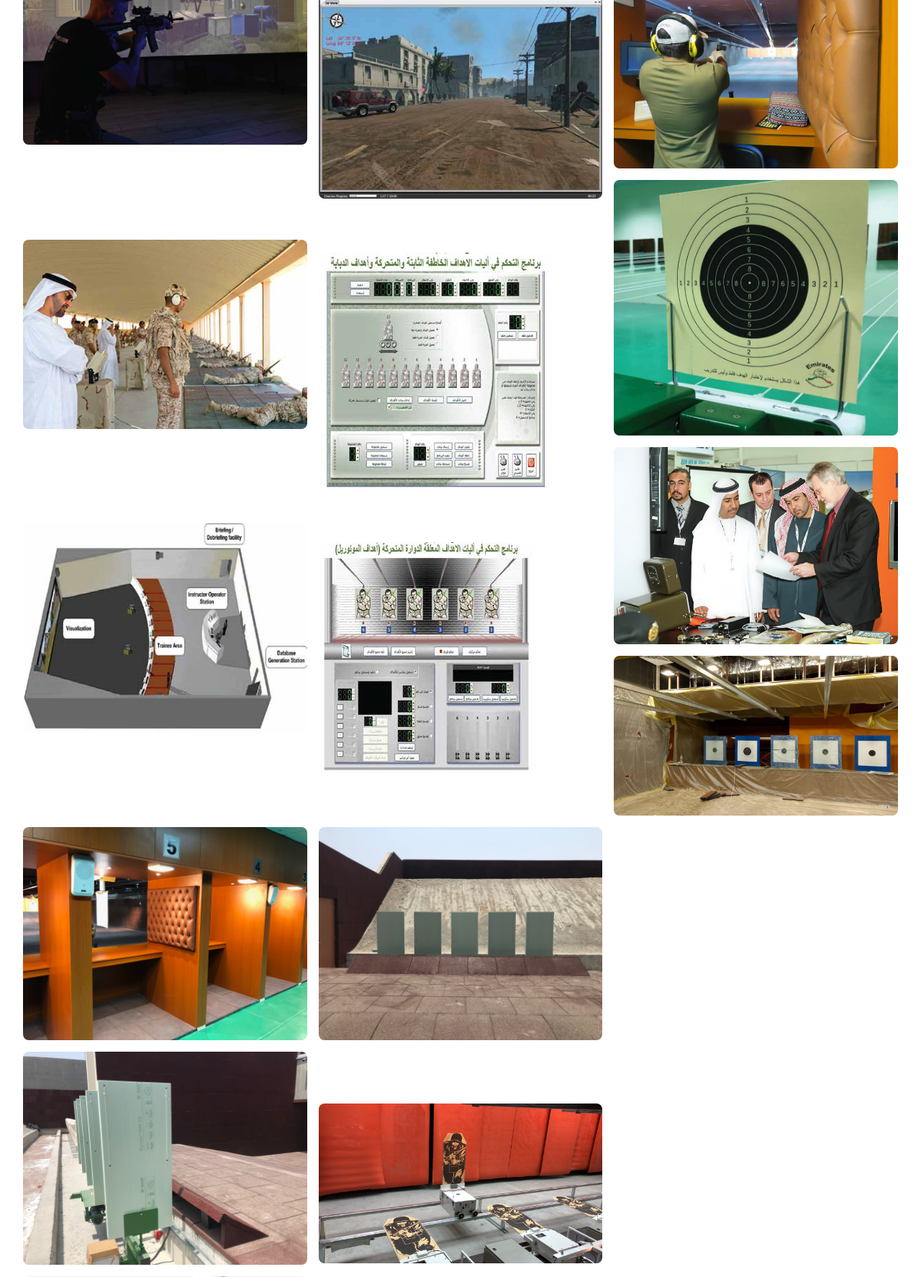
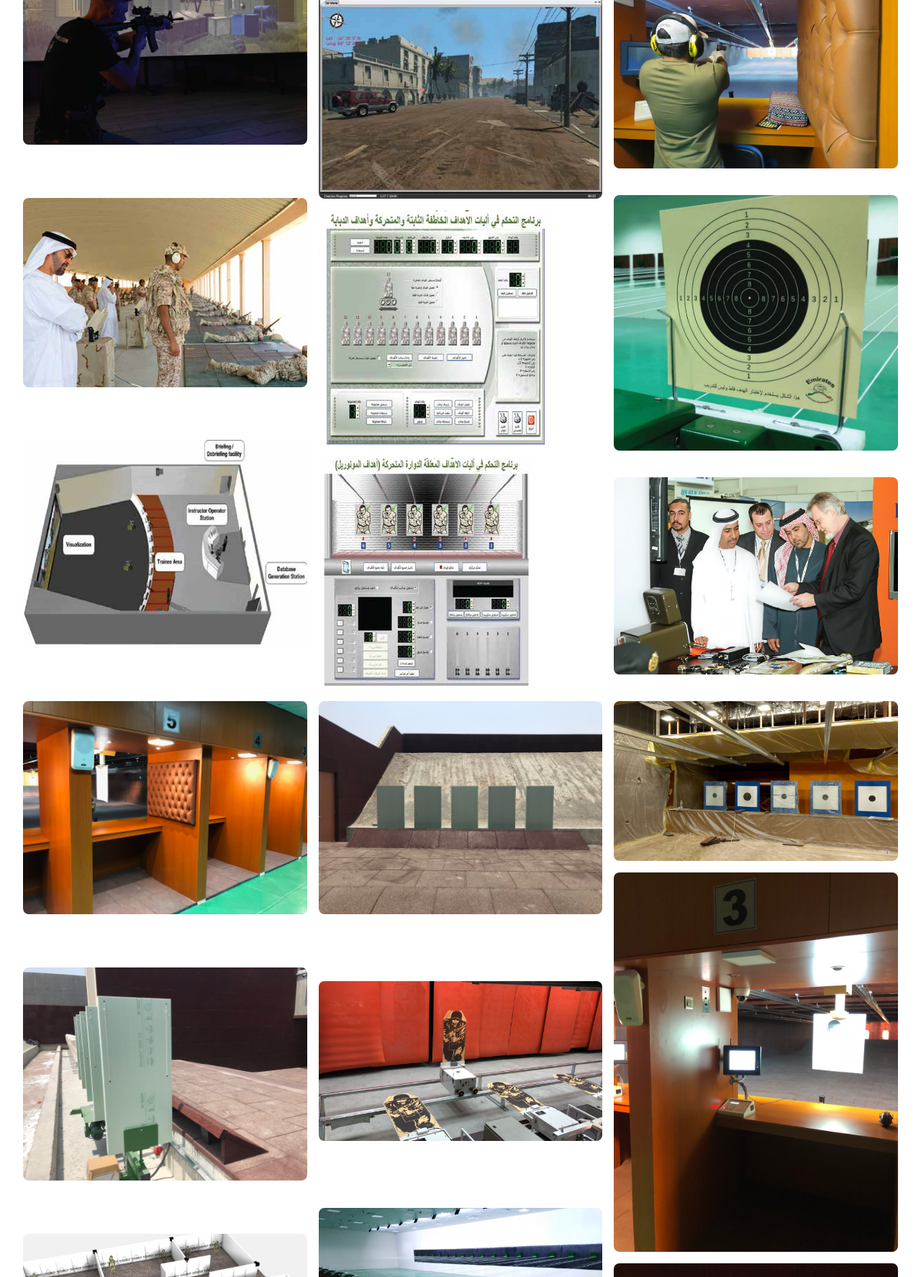
Before and after one commit to TheOnlyRealYT/Emirates-Shooting-Center, a Flask app: page /our_projects in a window 1280 px wide. Shown: the part 1440-3214 px from the top of the page at 72% size. Run offline with Flask 3, Linux system fonts and the light colour scheme.

Commit message:
fixed bug

```diff
--- a/templates/components/english_versions/our_projects_jumbotron.html
+++ b/templates/components/english_versions/our_projects_jumbotron.html
@@ -43,9 +43,6 @@
                 <div>
                     <img class="h-auto max-w-auto rounded-base" src="/img/gallery/g9.jpg" alt="">
                 </div>
-                <div>
-                    <img class="h-auto max-w-auto rounded-base" src="/img/gallery/g16.jpg" alt="">
-                </div>
             </div>
             <div class="grid gap-4">
                 <div>
@@ -56,9 +53,6 @@
                 </div>
                 <div>
                     <img class="h-auto max-w-auto rounded-base" src="/img/gallery/g12.png" alt="">
-                </div>
-                <div>
-                    <img class="h-auto max-w-auto rounded-base" src="/img/gallery/g17.jpg" alt="">
                 </div>
             </div>
             <div class="grid gap-4">
@@ -71,6 +65,14 @@
                 <div>
                     <img class="h-auto max-w-auto rounded-base" src="/img/gallery/g15.jpg" alt="">
                 </div>
+            </div>
+            <div class="grid gap-4">
+                <div>
+                    <img class="h-auto max-w-auto rounded-base" src="/img/gallery/g16.jpg" alt="">
+                </div>
+                <div>
+                    <img class="h-auto max-w-auto rounded-base" src="/img/gallery/g17.jpg" alt="">
+                </div>
                 <div>
                     <img class="h-auto max-w-auto rounded-base" src="/img/gallery/g18.jpg" alt="">
                 </div>
```
